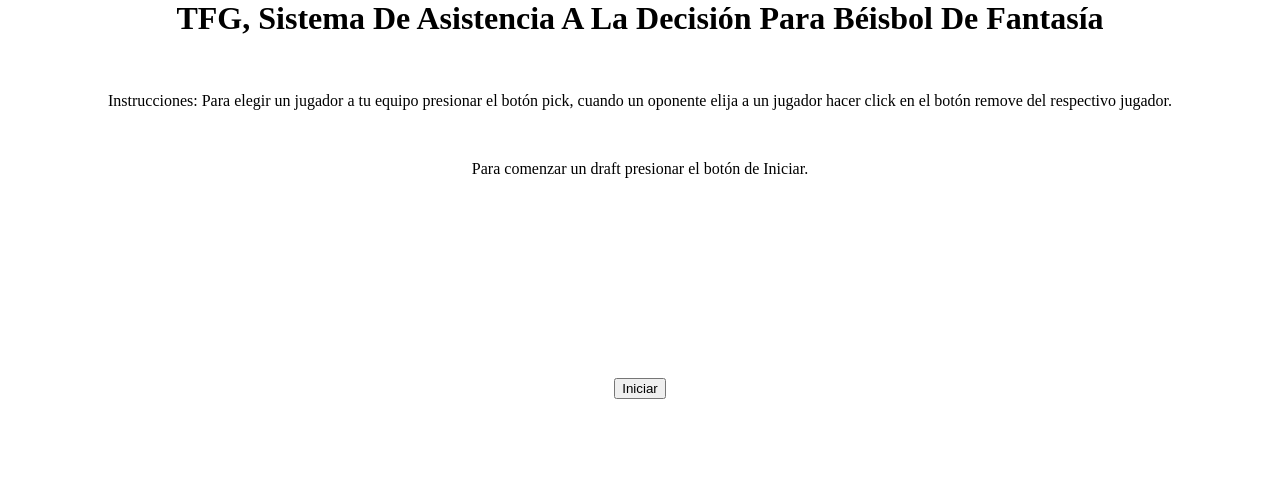
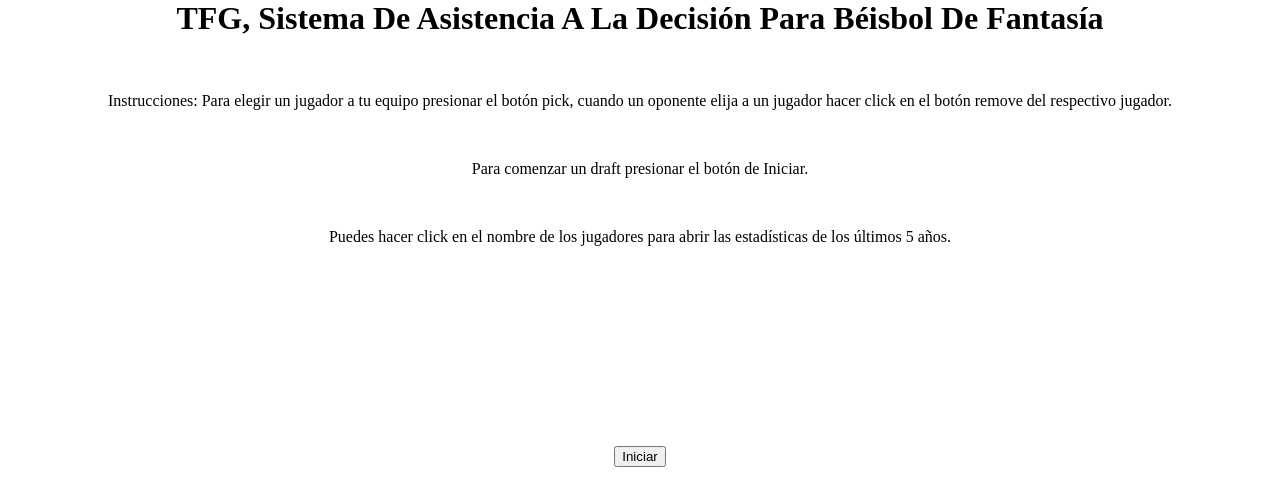
Before and after one commit to AndresIturria/Trabajo-Fin-De-Grado, a Flask app: page / in a window 1280 px wide. Shown: the part 50-536 px from the top of the page. Run offline with Flask 2, Linux system fonts and the light colour scheme.

Commit message:
Docker y añadido consejo de abrir estadisticas en index.jinja2

```diff
--- a/templates/index.jinja2
+++ b/templates/index.jinja2
@@ -10,6 +10,9 @@
     oponente elija a un jugador hacer click en el botón remove del respectivo jugador.</p>
     <br>
     <p style="text-align: center;">Para comenzar un draft presionar el botón de Iniciar.</p>
+    <br>
+    <p style="text-align: center;">Puedes hacer click en el nombre de los jugadores para abrir las estadísticas de los últimos
+        5 años.</p>
     <form action="/" method="post" style="margin-top:200px; text-align: center;">
   <input type="submit" value="Iniciar">
 </form>
```
Also changed, not shown: README.MD, 2 other files.
